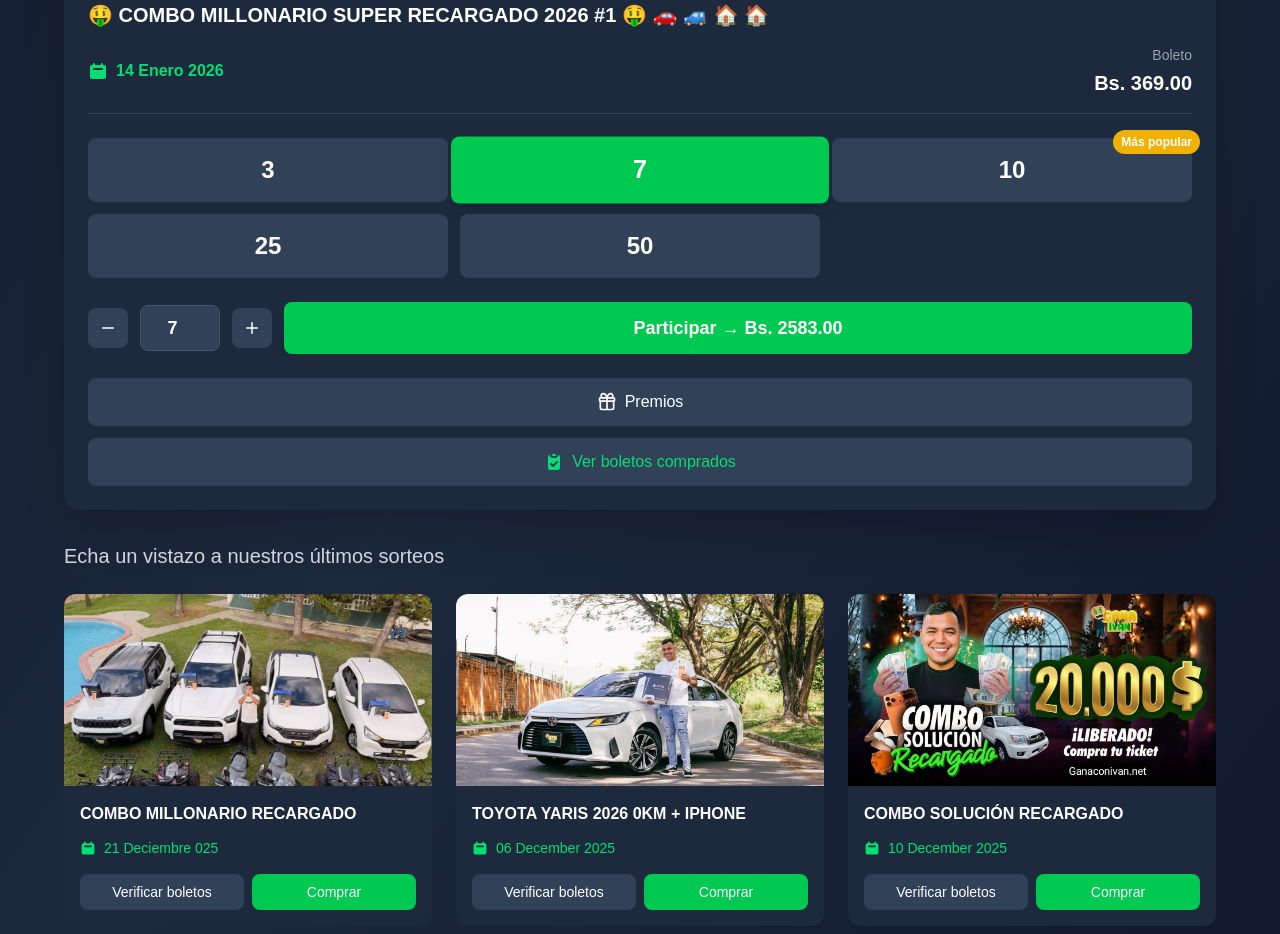
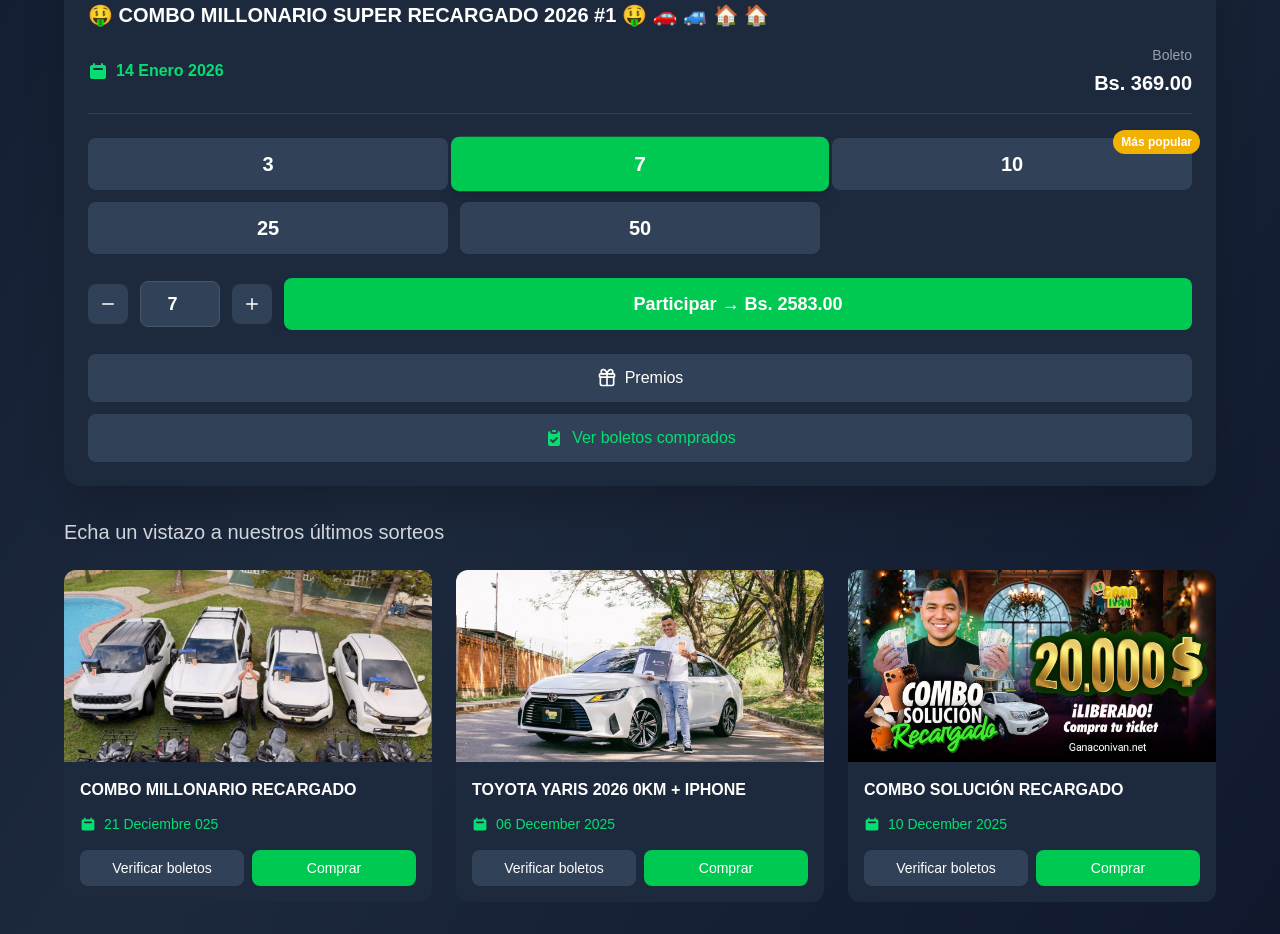
Before and after one commit to digimonapk/sorteo, a Next.js app: page / in a window 1280 px wide. Shown: the part 860-1794 px from the top of the page. Built offline with nearby package versions, Linux system fonts and the light colour scheme.

Commit message:
Update page.tsx

```diff
--- a/app/page.tsx
+++ b/app/page.tsx
@@ -1175,11 +1175,12 @@ export default function RaffleTickets() {
                 <button
                   key={option}
                   onClick={() => handleQuickSelect(option)}
-                  className={`relative py-4 rounded-lg font-bold text-2xl transition-all ${
-                    selectedQuantity === option
-                      ? "bg-green-500 text-white shadow-lg scale-105"
-                      : "bg-slate-700 text-white hover:bg-slate-600"
-                  }`}
+               className={`relative py-2 sm:py-3 rounded-lg font-bold text-lg sm:text-xl transition-all ${
+  selectedQuantity === option
+    ? "bg-green-500 text-white shadow-lg scale-105"
+    : "bg-slate-700 text-white hover:bg-slate-600"
+}`}
+
                 >
                   {option}
 
```
